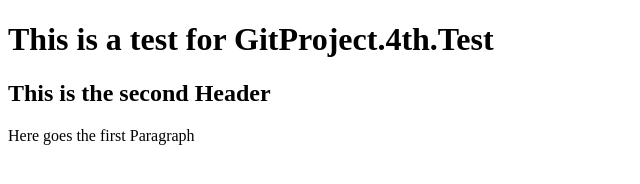
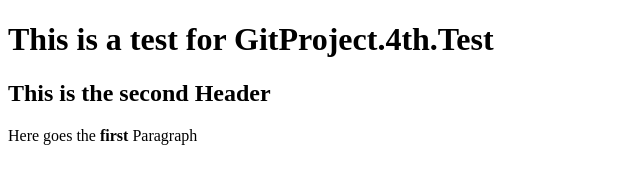
Before and after one commit to Aaron92/GitProject.4th.Test, a plain HTML site: page index.html in a window 1280 px wide. Shown: the full height of the page, 0-640 px from the left. Drawn offline with Linux system fonts and the light colour scheme.

Commit message:
Black Quote added to a word in the first paragraph

```diff
--- a/index.html
+++ b/index.html
@@ -12,7 +12,7 @@
   This is the second Header
   </h2>
   <p>
-  Here goes the first Paragraph
+  Here goes the <b>first</b> Paragraph
   </p>
   </body>
 
```
